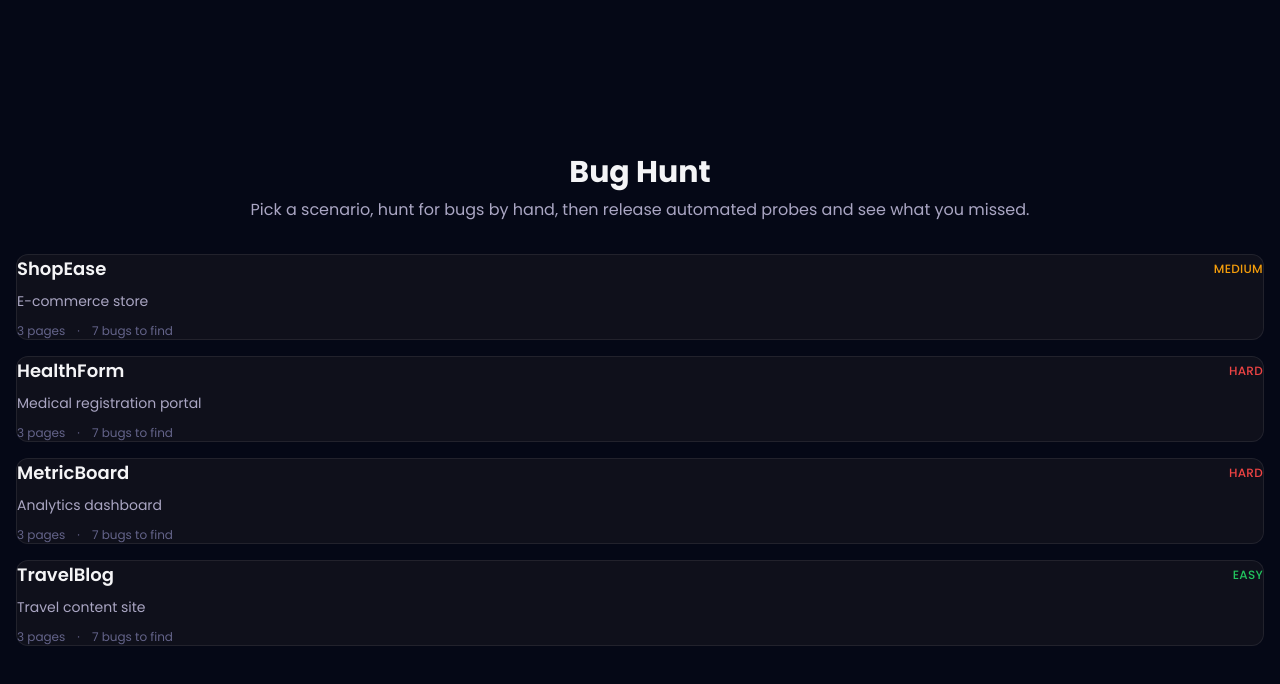
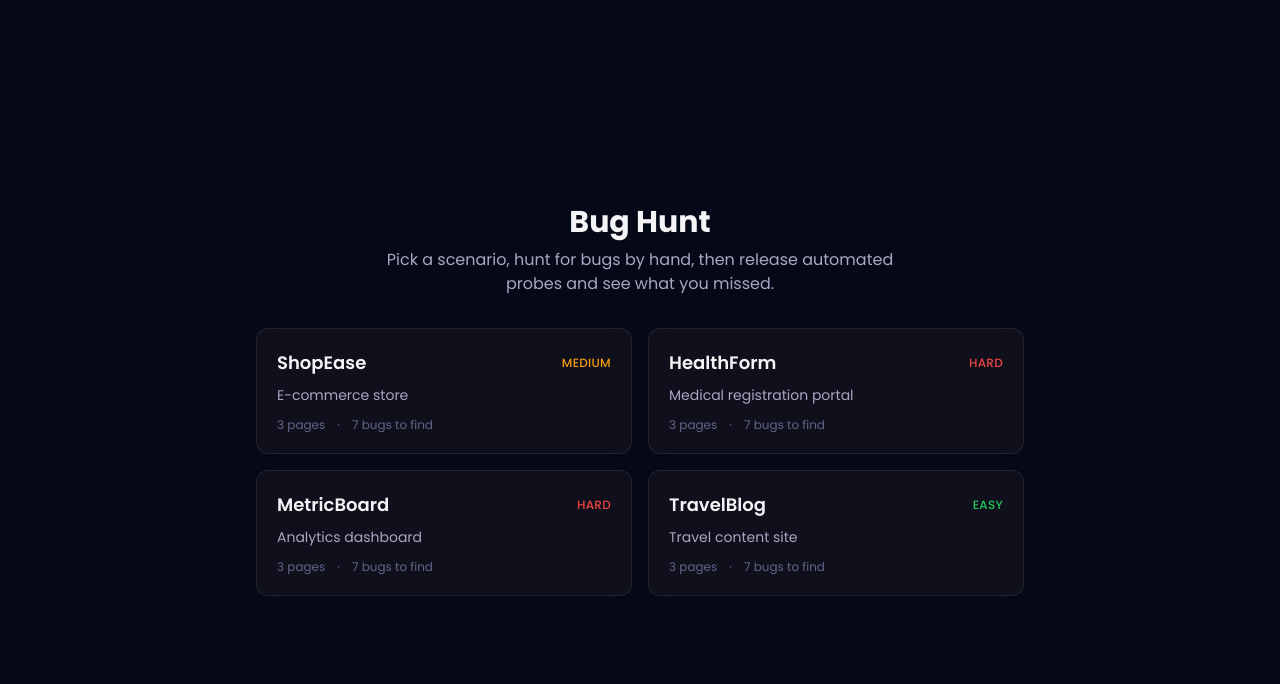
Before and after one commit to kishanborad/bug-hunt-playground, a React (Vite) app: page / in a window 1280 px wide. Shown: the top 684 px of the page. Built offline with nearby package versions, Linux system fonts and the light colour scheme.

Commit message:
feat: add scan-pulse, highlight-glow, banner-slide animations
Update Tailwind content glob to include .jsx files. Add keyframes
for probe scanning highlights, click-to-jump glow, and scan
complete banner.

```diff
--- a/tailwind.config.ts
+++ b/tailwind.config.ts
@@ -1,7 +1,7 @@
 import type { Config } from 'tailwindcss';
 
 export default {
-  content: ['./index.html', './src/**/*.{ts,tsx}'],
+  content: ['./index.html', './src/**/*.{ts,tsx,js,jsx}'],
   theme: {
     extend: {
       fontFamily: {
@@ -40,6 +40,9 @@ export default {
         'fade-in': 'fade-in 0.3s ease-out',
         'slide-up': 'slide-up 0.3s ease-out',
         'pulse-glow': 'pulse-glow 2s ease-in-out infinite',
+        'scan-pulse': 'scan-pulse 1.5s ease-in-out infinite',
+        'highlight-glow': 'highlight-glow 1s ease-in-out infinite',
+        'banner-slide': 'banner-slide 0.4s ease-out',
       },
       keyframes: {
         'fade-in': {
@@ -54,6 +57,18 @@ export default {
           '0%, 100%': { boxShadow: '0 0 20px rgba(99, 102, 241, 0.1)' },
           '50%': { boxShadow: '0 0 30px rgba(99, 102, 241, 0.3)' },
         },
+        'scan-pulse': {
+          '0%, 100%': { outlineColor: 'rgba(239, 68, 68, 0.4)' },
+          '50%': { outlineColor: 'rgba(239, 68, 68, 1)' },
+        },
+        'highlight-glow': {
+          '0%, 100%': { boxShadow: '0 0 8px rgba(239, 68, 68, 0.3)' },
+          '50%': { boxShadow: '0 0 20px rgba(239, 68, 68, 0.8)' },
+        },
+        'banner-slide': {
+          from: { opacity: '0', transform: 'translateY(-100%)' },
+          to: { opacity: '1', transform: 'translateY(0)' },
+        },
       },
     },
   },
```
